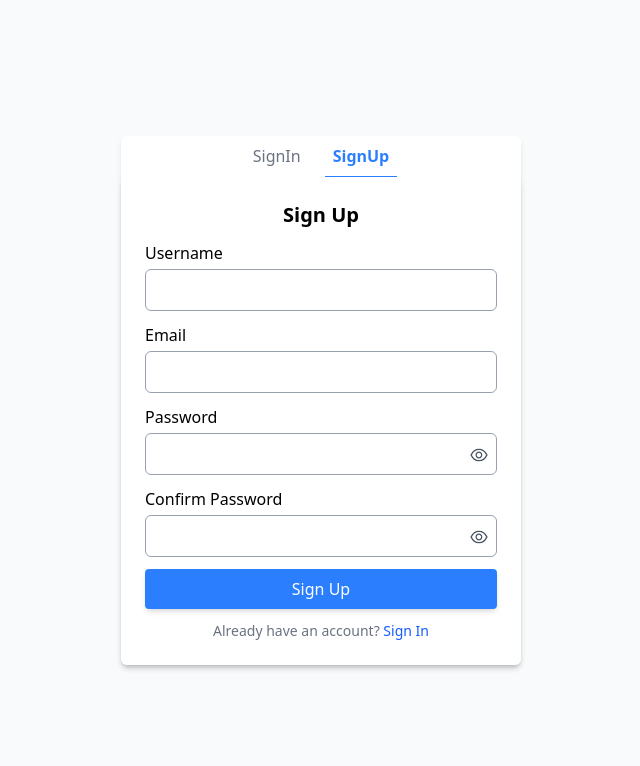
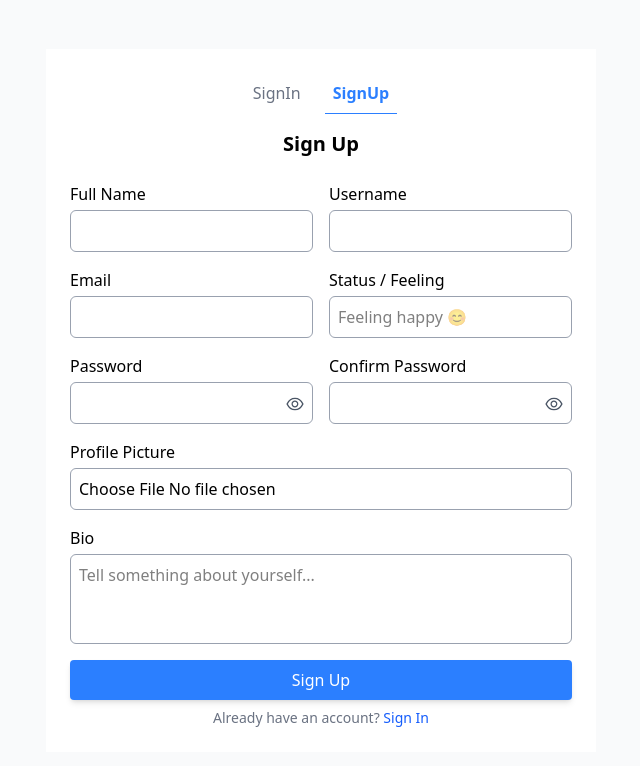
Before and after one commit to paldentitung/FeedUp, a React (Vite) app: page /register in a window 1280 px wide. Both pictures are taken after a click on the button "SignUp". Shown: the top 766 px of the page, without its empty margins (319-959 px from the left). Built offline with nearby package versions, Linux system fonts and the light colour scheme.

Commit message:
updated the sign up form

```diff
--- a/src/Components/SignInForm.jsx
+++ b/src/Components/SignInForm.jsx
@@ -9,6 +9,7 @@ const SignInForm = ({ setRegister }) => {
   const [password, setPassword] = useState("");
   const navigator = useNavigate();
   const { handleLogIn } = useContext(AppContext);
+
   const handleSubmit = (e) => {
     e.preventDefault();
     if (!username || !password) {
@@ -21,21 +22,24 @@ const SignInForm = ({ setRegister }) => {
 
   return (
     <form
-      className="flex flex-col gap-5 bg-white w-full max-w-[400px]  p-6"
+      className="flex flex-col gap-5 w-full max-w-[400px]  p-5 mx-auto"
       onSubmit={handleSubmit}
     >
-      <h2 className="text-xl font-semibold text-center">Sign In</h2>
-      <div className="flex flex-col gap-2">
+      <h2 className="text-xl font-semibold text-center mb-4">Sign In</h2>
+
+      <div className="flex flex-col gap-2 md:grid md:grid-cols-2 md:gap-4">
+        <div className="flex flex-col gap-2 md:col-span-2">
           <label htmlFor="username">Username</label>
           <input
             type="text"
             name="user"
             onChange={(e) => setUserName(e.target.value)}
             required
-          className="border-gray-400 border p-2 rounded-md outline-0 focus:border-blue-300 focus:ring-1 focus:ring-blue-300"
+            className="border-gray-400 border p-2 rounded-md outline-0 focus:border-blue-300 focus:ring-1 focus:ring-blue-300 w-full"
           />
         </div>
-      <div className="flex flex-col gap-2 relative">
+
+        <div className="flex flex-col gap-2 md:col-span-2 relative">
           <label htmlFor="password">Password</label>
           <input
             type={showPassword ? "text" : "password"}
@@ -43,27 +47,26 @@ const SignInForm = ({ setRegister }) => {
             onChange={(e) => setPassword(e.target.value)}
             required
             minLength={6}
-          className="border-gray-400 border p-2 rounded-md outline-0 focus:border-blue-300 focus:ring-1 focus:ring-blue-300"
+            className="border-gray-400 border p-2 rounded-md outline-0 focus:border-blue-300 focus:ring-1 focus:ring-blue-300 w-full"
           />
           <div
             onClick={() => setShowPassword(!showPassword)}
             className="absolute right-2 top-10 cursor-pointer text-gray-600 hover:text-gray-800"
           >
             {showPassword ? (
-            <>
               <AiOutlineEyeInvisible size={20} />
-            </>
             ) : (
-            <>
               <AiOutlineEye size={20} />
-            </>
             )}
           </div>
         </div>
-      <button className="bg-blue-500 p-2 text-white rounded-sm shadow-md hover:opacity-75">
+      </div>
+
+      <button className="bg-blue-500 p-2 text-white rounded-sm shadow-md hover:opacity-75 mt-4 w-full">
         Sign In
       </button>
-      <p className="text-center text-sm text-gray-500">
+
+      <p className="text-center text-sm text-gray-500 mt-2">
         Don’t have an account?{" "}
         <span
           onClick={() => setRegister("signup")}
--- a/src/Components/SignUpForm.jsx
+++ b/src/Components/SignUpForm.jsx
@@ -2,15 +2,21 @@ import React, { useContext, useState } from "react";
 import { AiOutlineEye, AiOutlineEyeInvisible } from "react-icons/ai";
 import { useNavigate } from "react-router-dom";
 import { AppContext } from "../Context/AppContext";
+
 const SignUpForm = ({ setRegister }) => {
   const [showPassword, setShowPassword] = useState(false);
   const [showConfirmPassword, setShowConfirmPassword] = useState(false);
   const [username, setUserName] = useState("");
+  const [fullname, setFullName] = useState("");
+  const [bio, setBio] = useState("");
+  const [status, setStatus] = useState("");
+  const [avatar, setAvatar] = useState(null);
   const [password, setPassword] = useState("");
   const [email, setEmail] = useState("");
   const [confirmPassword, setConfirmPassword] = useState("");
   const navigator = useNavigate();
   const { handleLogIn } = useContext(AppContext);
+
   const handleSubmit = (e) => {
     e.preventDefault();
     if (!username || !password || !email) {
@@ -24,12 +30,23 @@ const SignUpForm = ({ setRegister }) => {
     handleLogIn(true);
     navigator("/");
   };
+
   return (
-    <form
-      className="flex flex-col gap-3 bg-white w-full max-w-[400px] p-6 rounded-md shadow-md"
-      onSubmit={handleSubmit}
-    >
-      <h2 className="text-xl font-semibold text-center">Sign Up</h2>
+    <form className="bg-white w-full  mx-auto" onSubmit={handleSubmit}>
+      <h2 className="text-xl font-semibold text-center mb-6">Sign Up</h2>
+
+      <div className="grid grid-cols-1 md:grid-cols-2 gap-4">
+        {/* Full Name */}
+        <div className="flex flex-col gap-1">
+          <label htmlFor="fullname">Full Name</label>
+          <input
+            type="text"
+            name="fullname"
+            value={fullname}
+            onChange={(e) => setFullName(e.target.value)}
+            className="border border-gray-400 p-2 rounded-md outline-0 focus:border-blue-300 focus:ring-1 focus:ring-blue-300"
+          />
+        </div>
 
         {/* Username */}
         <div className="flex flex-col gap-1">
@@ -37,28 +54,45 @@ const SignUpForm = ({ setRegister }) => {
           <input
             type="text"
             name="username"
+            value={username}
             onChange={(e) => setUserName(e.target.value)}
             required
             className="border border-gray-400 p-2 rounded-md outline-0 focus:border-blue-300 focus:ring-1 focus:ring-blue-300"
           />
         </div>
 
+        {/* Email */}
         <div className="flex flex-col gap-1">
           <label htmlFor="email">Email</label>
           <input
             type="email"
             name="email"
+            value={email}
             onChange={(e) => setEmail(e.target.value)}
             required
             className="border border-gray-400 p-2 rounded-md outline-0 focus:border-blue-300 focus:ring-1 focus:ring-blue-300"
           />
         </div>
 
+        {/* Status / Feeling */}
+        <div className="flex flex-col gap-1">
+          <label htmlFor="status">Status / Feeling</label>
+          <input
+            type="text"
+            placeholder="Feeling happy 😊"
+            value={status}
+            onChange={(e) => setStatus(e.target.value)}
+            className="border border-gray-400 p-2 rounded-md outline-0 focus:border-blue-300 focus:ring-1 focus:ring-blue-300"
+          />
+        </div>
+
+        {/* Password */}
         <div className="flex flex-col gap-1 relative">
           <label htmlFor="password">Password</label>
           <input
             type={showPassword ? "text" : "password"}
             name="password"
+            value={password}
             onChange={(e) => setPassword(e.target.value)}
             minLength={6}
             required
@@ -76,11 +110,13 @@ const SignUpForm = ({ setRegister }) => {
           </span>
         </div>
 
+        {/* Confirm Password */}
         <div className="flex flex-col gap-1 relative">
           <label htmlFor="confirmPassword">Confirm Password</label>
           <input
             type={showConfirmPassword ? "text" : "password"}
             name="confirmPassword"
+            value={confirmPassword}
             onChange={(e) => setConfirmPassword(e.target.value)}
             minLength={6}
             required
@@ -98,14 +134,41 @@ const SignUpForm = ({ setRegister }) => {
           </span>
         </div>
 
+        {/* Avatar Upload */}
+        <div className="flex flex-col gap-1 md:col-span-2">
+          <label htmlFor="avatar">Profile Picture</label>
+          <input
+            type="file"
+            name="avatar"
+            accept="image/*"
+            onChange={(e) => setAvatar(e.target.files[0])}
+            className="border border-gray-400 p-2 rounded-md outline-0 focus:border-blue-300 focus:ring-1 focus:ring-blue-300 cursor-pointer"
+          />
+        </div>
+
+        {/* Bio */}
+        <div className="flex flex-col gap-1 md:col-span-2">
+          <label htmlFor="bio">Bio</label>
+          <textarea
+            name="bio"
+            value={bio}
+            onChange={(e) => setBio(e.target.value)}
+            rows={3}
+            placeholder="Tell something about yourself..."
+            className="border border-gray-400 p-2 rounded-md outline-0 focus:border-blue-300 focus:ring-1 focus:ring-blue-300 resize-none"
+          ></textarea>
+        </div>
+      </div>
+
+      {/* Submit Button */}
       <button
         type="submit"
-        className="bg-blue-500 p-2 text-white rounded-sm shadow-md hover:opacity-75"
+        className="mt-4 bg-blue-500 p-2 text-white rounded-sm shadow-md hover:opacity-75 w-full"
       >
         Sign Up
       </button>
 
-      <p className="text-center text-sm text-gray-500">
+      <p className="text-center text-sm text-gray-500 mt-2">
         Already have an account?{" "}
         <span
           onClick={() => setRegister("signin")}
--- a/src/Pages/Register.jsx
+++ b/src/Pages/Register.jsx
@@ -5,18 +5,18 @@ import { AppContext } from "../Context/AppContext";
 const Register = () => {
   const { register, setRegister } = useContext(AppContext);
   return (
-    <section className="w-full max-w-6xl mx-auto flex justify-center items-center flex-col h-[100vh] p-3">
+    <section className="w-full max-w-[550px] mx-auto flex justify-center items-center flex-col min-h-screen ">
       <div
         className="bg-white flex flex-col justify-center items-center
-      w-full
-      max-w-[400px]  rounded-md shadow-md  "
+               w-full p-6
+                 "
       >
-        <div className="flex gap-4">
+        <div className="flex gap-4 mb-4">
           <button
             onClick={() => setRegister("signin")}
-            className={` p-2  ${
+            className={`p-2 ${
               register === "signin"
-                ? "text-blue-500 font-bold border-b  border-blue-500"
+                ? "text-blue-500 font-bold border-b border-blue-500"
                 : "text-gray-500"
             }`}
           >
@@ -25,23 +25,20 @@ const Register = () => {
 
           <button
             onClick={() => setRegister("signup")}
-            className={` p-2  ${
+            className={`p-2 ${
               register === "signup"
-                ? "text-blue-500 font-bold border-b  border-blue-500"
+                ? "text-blue-500 font-bold border-b border-blue-500"
                 : "text-gray-500"
             }`}
           >
             SignUp
           </button>
         </div>
+
         {register === "signin" ? (
-          <>
-            <SignInForm setRegister={setRegister} />
-          </>
+          <SignInForm setRegister={setRegister} />
         ) : (
-          <>
-            <SignUpForm setRegister={setRegister} />
-          </>
+          <SignUpForm setRegister={setRegister} />
         )}
       </div>
     </section>
```
Lines whose indentation alone changed are shown as unchanged.
